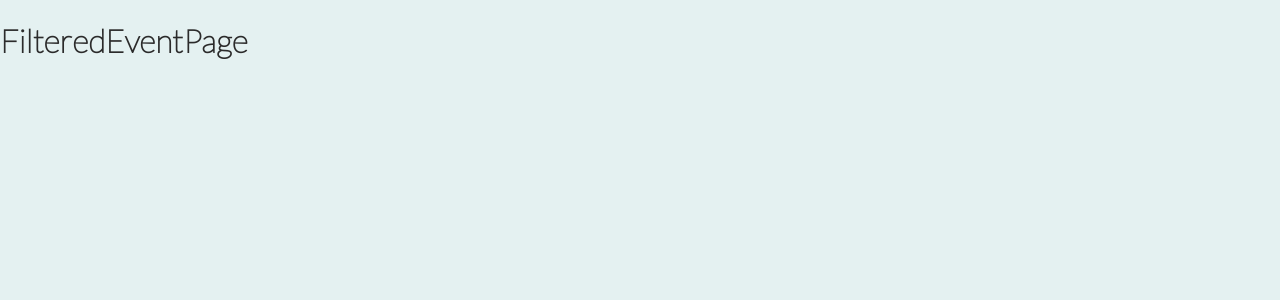
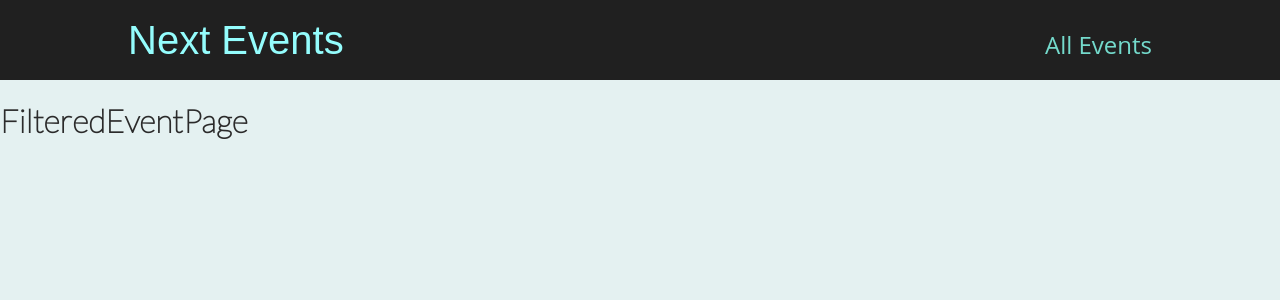
Before and after one commit to MZokko/nextjs-event, a Next.js app: page /events in a window 1280 px wide. Shown: the top 300 px of the page. Built offline with nearby package versions, Linux system fonts and the light colour scheme.

Commit message:
general Layout wrapper

```diff
--- /dev/null
+++ b/components/layout/layout.js
@@ -0,0 +1,12 @@
+import { Fragment } from 'react';
+import MainHeader from './main-header';
+
+const Layout = (props) => {
+  return (
+    <Fragment>
+      <MainHeader />
+      <main>{props.children}</main>
+    </Fragment>
+  );
+};
+export default Layout;
--- /dev/null
+++ b/components/layout/main-header.js
@@ -0,0 +1,22 @@
+import Link from 'next/link';
+import classes from './main-header.module.css';
+
+const MainHeader = () => {
+  return (
+    <header className={classes.header}>
+      <div className={classes.logo}>
+        <Link href='/'>Next Events</Link>
+      </div>
+
+      <nav className={classes.navigation}>
+        <ul>
+          <li>
+            <Link href='/events'>All Events</Link>
+          </li>
+        </ul>
+      </nav>
+    </header>
+  );
+};
+
+export default MainHeader;
--- /dev/null
+++ b/components/layout/main-header.module.css
@@ -0,0 +1,41 @@
+.header {
+  width: 100%;
+  display: flex;
+  justify-content: space-between;
+  align-items: baseline;
+  padding: 1rem 10%;
+  height: 5rem;
+  background-color: #202020;
+}
+
+.logo {
+  font-size: 1.5rem;
+  color: white;
+  font-family: 'Fira', sans-serif;
+  height: 100%;
+  display: flex;
+  justify-content: center;
+  align-items: center;
+  color: #94fdfd;
+}
+
+.logo a {
+  text-decoration: none;
+  color: #94fdfd;
+}
+
+.navigation a {
+  text-decoration: none;
+  color: #74dacc;
+  font-size: 1rem;
+}
+
+@media (min-width: 768px) {
+  .logo {
+    font-size: 2.5rem;
+  }
+
+  .navigation a {
+    font-size: 1.5rem;
+  }
+}
--- a/pages/_app.js
+++ b/pages/_app.js
@@ -1,7 +1,12 @@
-import '../styles/globals.css'
+import Layout from '../components/layout/layout';
+import '../styles/globals.css';
 
 function MyApp({ Component, pageProps }) {
-  return <Component {...pageProps} />
+  return (
+    <Layout>
+      <Component {...pageProps} />
+    </Layout>
+  );
 }
 
-export default MyApp
+export default MyApp;
```
